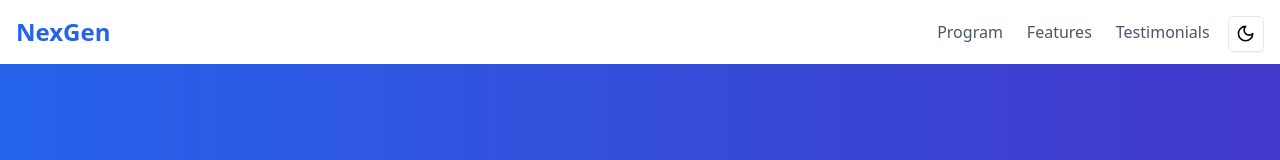
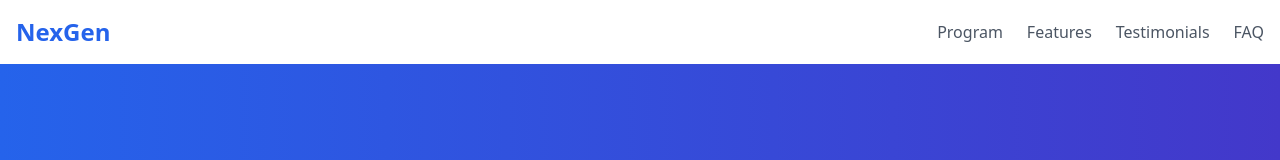
Before and after one commit to dheemutech/main, a Next.js app: page / in a window 1280 px wide. Shown: the top 160 px of the page. Built offline with nearby package versions, Linux system fonts and the light colour scheme.

Commit message:
SOFTGEN MAGIC

```diff
--- a/src/pages/_app.js
+++ b/src/pages/_app.js
@@ -1,15 +1,12 @@
 import "@/styles/globals.css";
 import { Toaster } from "@/components/ui/toaster";
-import { ThemeProvider } from "next-themes";
 import ErrorBoundary from "@/components/ErrorBoundary";
 
 export default function App({ Component, pageProps }) {
   return (
     <ErrorBoundary>
-      <ThemeProvider attribute="class" defaultTheme="light" enableSystem={false}>
-        <Component {...pageProps} />
-        <Toaster />
-      </ThemeProvider>
+      <Component {...pageProps} />
+      <Toaster />
     </ErrorBoundary>
   );
 }
--- a/src/pages/index.js
+++ b/src/pages/index.js
@@ -5,8 +5,6 @@ import { Button } from '@/components/ui/button';
 import { motion, useAnimation } from 'framer-motion';
 import { FAQ } from '@/components/FAQ';
 import { ContactForm } from '@/components/ContactForm';
-import { useTheme } from 'next-themes';
-import { Sun, Moon } from 'lucide-react';
 import dynamic from 'next/dynamic';
 import NewsletterSignup from '@/components/NewsletterSignup';
 import AnimatedStats from '@/components/AnimatedStats';
@@ -29,7 +27,6 @@ const LazyTestimonials = dynamic(() => import('@/components/Testimonials'), {
 const ChatWidget = dynamic(() => import('@/components/ChatWidget'), { ssr: false });
 
 export default function Home() {
-  const { theme, setTheme } = useTheme();
   const controls = useAnimation();
   const [mounted, setMounted] = useState(false);
 
@@ -84,20 +81,8 @@ export default function Home() {
         <link rel="canonical" href="https://www.nexgeninternship.com" />
       </Head>
 
-      {/* Theme Toggle */}
-      <div className="fixed top-4 right-4 z-50">
-        <Button
-          variant="outline"
-          size="icon"
-          onClick={() => setTheme(theme === 'dark' ? 'light' : 'dark')}
-          aria-label={`Switch to ${theme === 'dark' ? 'light' : 'dark'} mode`}
-        >
-          {mounted && (theme === 'dark' ? <Sun className="h-[1.2rem] w-[1.2rem]" /> : <Moon className="h-[1.2rem] w-[1.2rem]" />)}
-        </Button>
-      </div>
-
       {/* Hero Section */}
-      <section className="bg-gradient-to-r from-blue-600 to-indigo-700 dark:from-blue-800 dark:to-indigo-900 text-white py-24">
+      <section className="bg-gradient-to-r from-blue-600 to-indigo-700 text-white py-24">
         <div className="container mx-auto px-4 text-center">
           <motion.h1
             className="text-5xl md:text-6xl font-bold mb-6"
@@ -155,17 +140,17 @@ export default function Home() {
       <FAQ />
 
       {/* Newsletter Signup Section */}
-      <section className="py-16 bg-blue-100 dark:bg-blue-900">
+      <section className="py-16 bg-blue-100">
         <div className="container mx-auto px-4">
-          <h2 className="text-3xl font-bold text-center mb-8 dark:text-white">Stay Updated</h2>
+          <h2 className="text-3xl font-bold text-center mb-8">Stay Updated</h2>
           <NewsletterSignup />
         </div>
       </section>
 
       {/* Contact Form Section */}
-      <section id="contact" className="py-24 bg-white dark:bg-gray-800">
+      <section id="contact" className="py-24 bg-white">
         <div className="container mx-auto px-4">
-          <h2 className="text-4xl font-bold text-center mb-16 dark:text-white">Contact Us</h2>
+          <h2 className="text-4xl font-bold text-center mb-16">Contact Us</h2>
           <div className="max-w-md mx-auto">
             <ContactForm />
           </div>
@@ -173,7 +158,7 @@ export default function Home() {
       </section>
 
       {/* CTA Section */}
-      <section className="bg-blue-600 dark:bg-blue-800 text-white py-24">
+      <section className="bg-blue-600 text-white py-24">
         <div className="container mx-auto px-4 text-center">
           <h2 className="text-4xl font-bold mb-6">Ready to Start Your 3-Month Journey?</h2>
           <p className="text-xl mb-10">Join NexGen's Comprehensive Internship Program for BTech students and transform your career prospects with placements in TCS, Cognizant, and Mindtree.</p>
```
